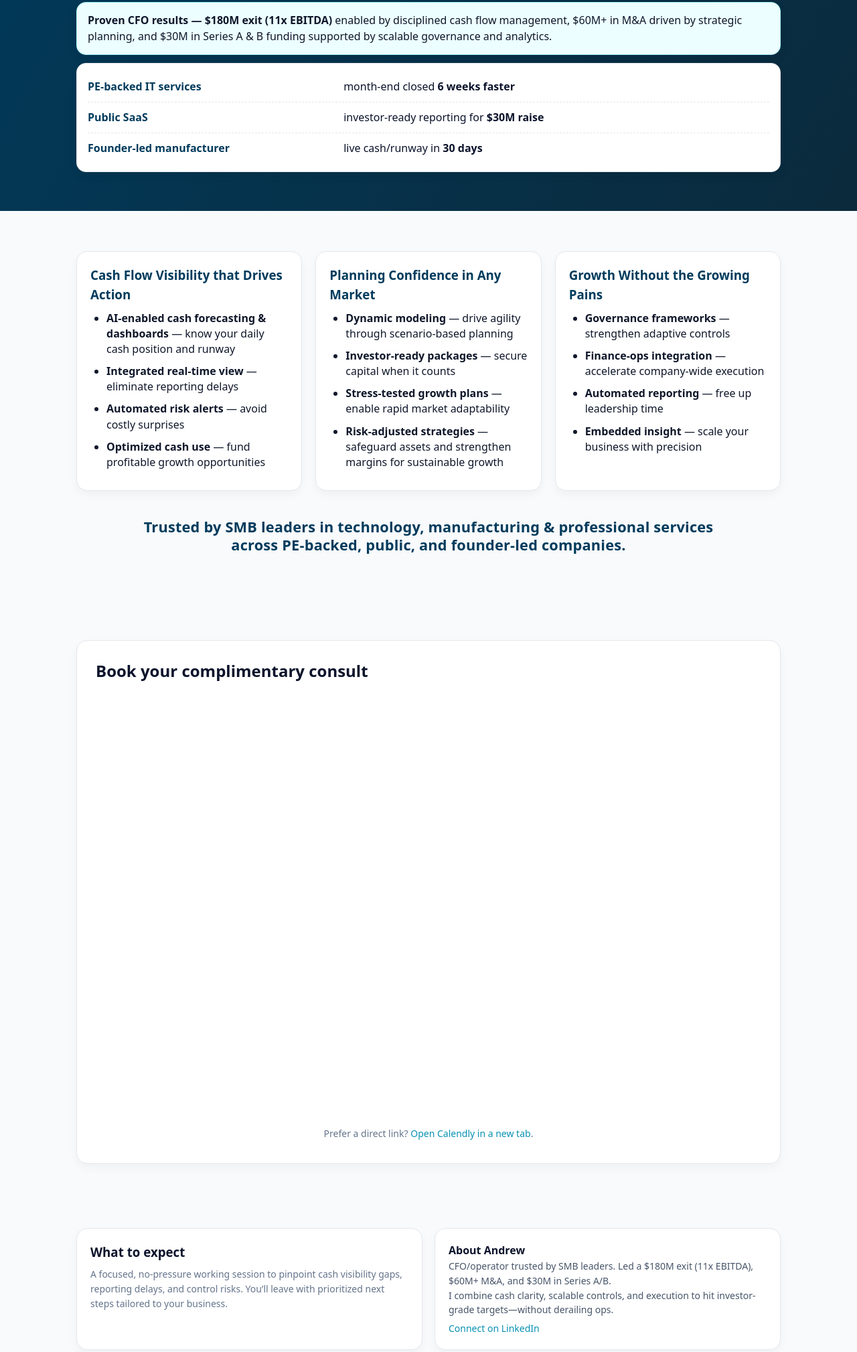
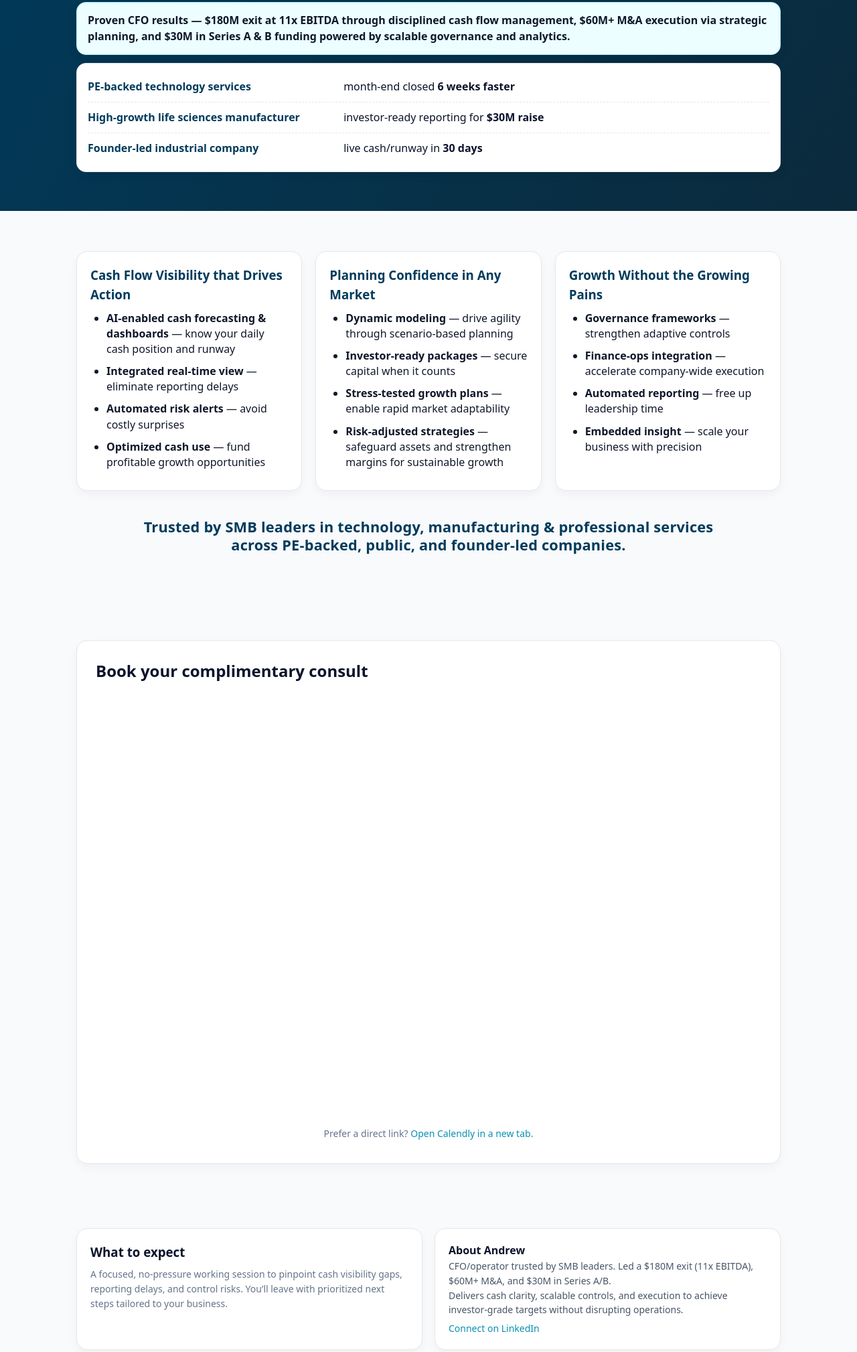
Before and after one commit to ajbonanni/psm-smb-site, a plain HTML site: page index.html in a window 1280 px wide. Shown: the part 449-2468 px from the top of the page at 67% size. Drawn offline with Linux system fonts and the light colour scheme; a script that the page names is missing.

Commit message:
Add files via upload

```diff
--- a/index.html
+++ b/index.html
@@ -131,6 +131,8 @@
     .grid-2{display:grid;grid-template-columns:1fr 1fr;gap:18px}
     @media (max-width: 900px){ .grid-2{grid-template-columns:1fr} }
     .bio .row{ display:flex; gap:12px; align-items:center; }
+    /* Allow flex child to shrink so text wraps */
+    .bio .row > div { min-width: 0; }
     .bio .avatar{
       width:48px; height:48px; border-radius:999px;
       display:grid; place-items:center; font-weight:800; color:#fff;
@@ -142,7 +144,13 @@
     .bio .small{ color:#475569; }
 
     footer{padding:28px 0;color:#475569}
-    .small{color:#64748b;font-size:14px}
+    .small {
+      color: #64748b;
+      font-size: 14px;
+      white-space: normal;        /* ensures text wraps */
+      word-wrap: break-word;      /* handles long words */
+      overflow-wrap: break-word;  /* modern equivalent */
+    }
 
     /* Responsive tweaks */
     @media (max-width: 640px){
@@ -150,18 +158,12 @@
       .eyebrow{ font-size:1.02rem; margin-bottom:28px; }
       .pillars{grid-template-columns:1fr}
     }
-
-
     @media (max-width:480px){
       .bio .headshot{ width:56px; height:56px; }
     }
-
-
-
-  @media (max-width:480px){
-    .bio .headshot{ width:44px; height:44px; flex-basis:44px; }
-  }
-
+    @media (max-width:480px){
+      .bio .headshot{ width:44px; height:44px; flex-basis:44px; }
+    }
   </style>
 </head>
 
@@ -183,7 +185,7 @@
 
       <div class="cta-buttons">
         <a href="#book" class="btn" aria-label="Book a complimentary 30-minute consultation">Book your complimentary consult</a>
-        <a href="./assets/PSM-SMB-CFO-Services-Flyer-2025.pdf" class="btn alt" download aria-label="Download the CFO services flyer as a PDF">Download the flyer (PDF)</a>
+        <a href="./assets/CFO Strategy & Growth Leadership.pdf" class="btn alt" download aria-label="Download the CFO strategy & growth Leadership flyer as a PDF">Download the flyer (PDF)</a>
       </div>
       <p class="cta-micro" aria-hidden="true">No cost. No obligation. 30 minutes.</p>
 
@@ -195,21 +197,21 @@
       </p>
 
       <div class="proof-banner" aria-label="Proven results">
-        <strong>Proven CFO results — $180M exit (11x EBITDA)</strong> enabled by disciplined cash flow management, $60M+ in M&A driven by strategic planning, and $30M in Series A & B funding supported by scalable governance and analytics.
+        <strong>Proven CFO results — $180M exit at 11x EBITDA through disciplined cash flow management, $60M+ M&amp;A execution via strategic planning, and $30M in Series A &amp; B funding powered by scalable governance and analytics.</strong>
       </div>
 
       <!-- Case Study List (Option 2) -->
       <div class="cred-cases">
         <div class="row">
-          <div class="who">PE-backed IT services</div>
+          <div class="who">PE-backed technology services</div>
           <div class="what">month-end closed <strong>6 weeks faster</strong></div>
         </div>
         <div class="row">
-          <div class="who">Public SaaS</div>
+          <div class="who">High-growth life sciences manufacturer</div>
           <div class="what">investor-ready reporting for <strong>$30M raise</strong></div>
         </div>
         <div class="row">
-          <div class="who">Founder-led manufacturer</div>
+          <div class="who">Founder-led industrial company</div>
           <div class="what">live cash/runway in <strong>30 days</strong></div>
         </div>
       </div>
@@ -280,10 +282,11 @@
           </div>
         </div>
         <div class="card bio" role="region" aria-label="About Andrew">
-          <div class="row"> <div>
+          <div class="row">
+            <div>
               <p class="title">About Andrew</p>
               <div class="small">CFO/operator trusted by SMB leaders. Led a $180M exit (11x EBITDA), $60M+ M&amp;A, and $30M in Series A/B.</div>
-              <div class="small">I combine cash clarity, scalable controls, and execution to hit investor-grade targets—without derailing ops.</div>
+              <div class="small">Delivers cash clarity, scalable controls, and execution to achieve investor-grade targets without disrupting operations.</div>
               <div class="small" style="margin-top:6px"><a href="https://www.linkedin.com/in/andrewbonanni?lipi=urn%3Ali%3Apage%3Ad_flagship3_profile_view_base_contact_details%3BNF5uV892TzC%2BF31Ew1Guuw%3D%3D" target="_blank" rel="noopener">Connect on LinkedIn</a></div>
             </div>
           </div>
```
